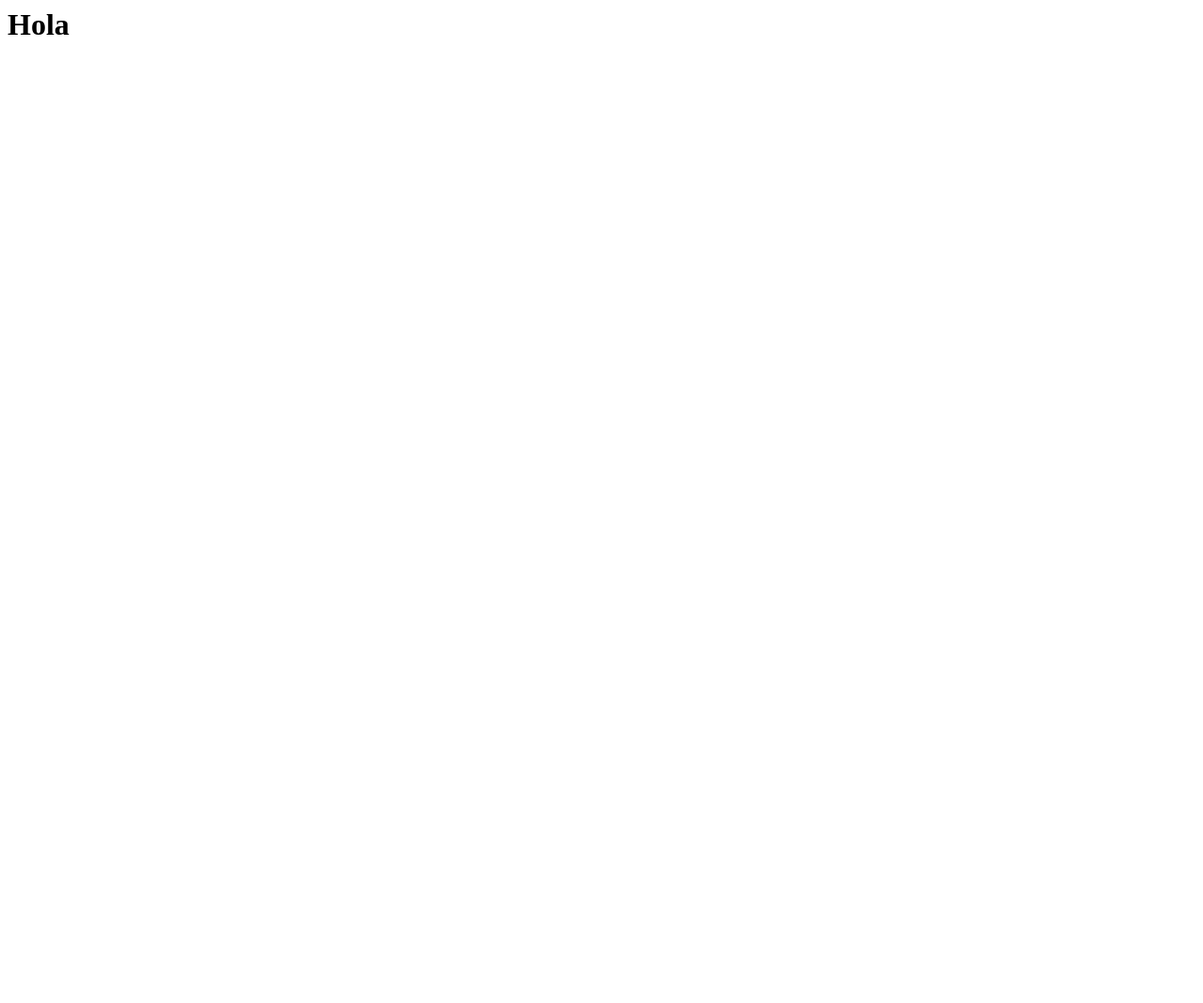
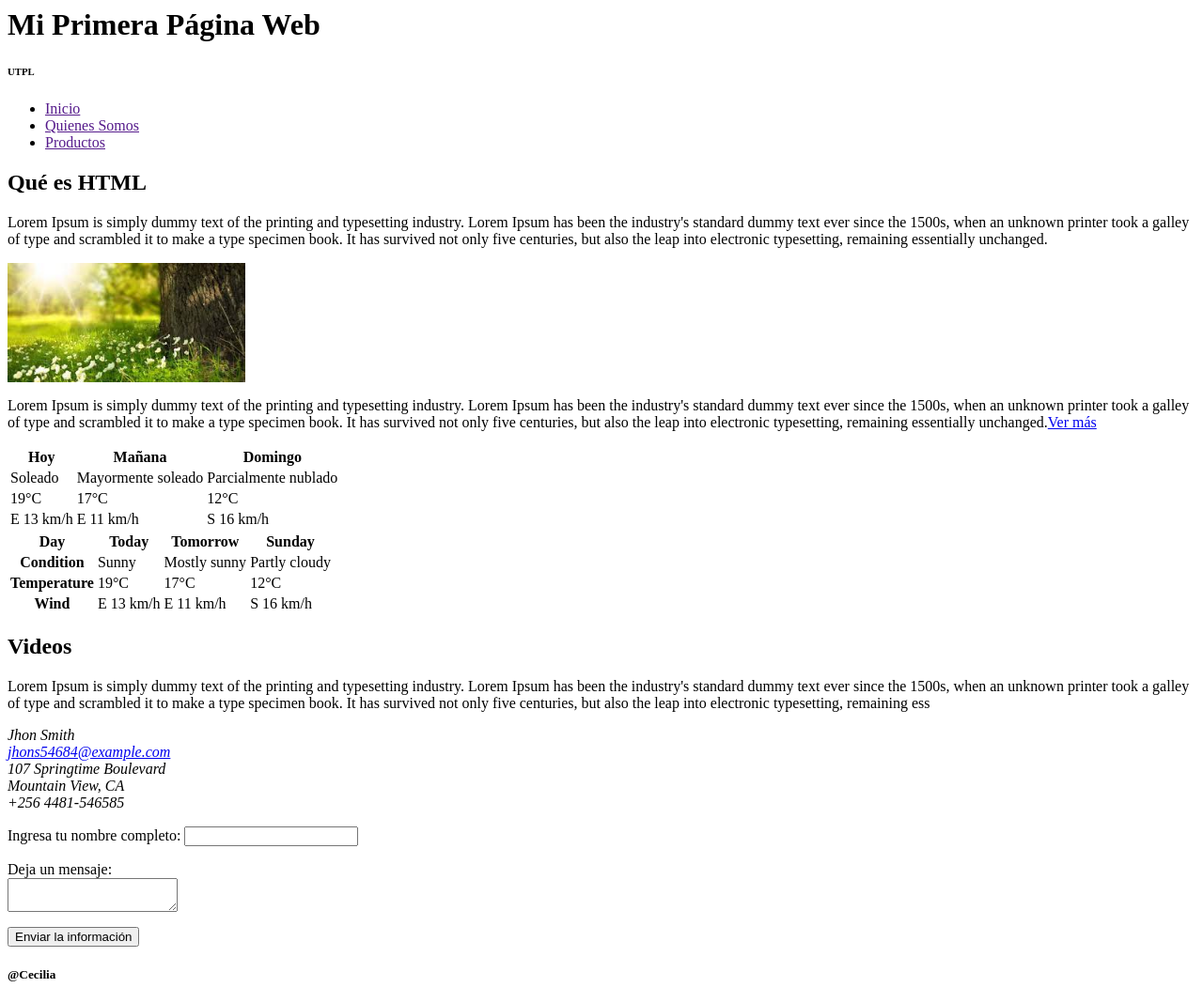
Before and after one commit to ceciliasanchez/taller_git, a plain HTML site: page index.html in a window 1280 px wide. Shown: the whole page at 94% size. Before the commit the page ends 800 px from the top, so only its background shows below. Drawn offline with Linux system fonts and the light colour scheme.

Commit message:
html_practica

```diff
--- a/index.html
+++ b/index.html
@@ -3,11 +3,164 @@
 <head>
     <meta charset="UTF-8">
     <meta name="viewport" content="width=device-width, initial-scale=1.0">
-    <title>Document</title>
+    <title>Mi primer HTML</title>
 </head>
 
 <body>
-    <h1>Hola</h1>
+    <header>
+        <h1>Mi Primera Página Web</h1>
+        <h6>UTPL</h6>
+    </header>
+    <nav>
+        <ul>
+            <li><a href="">Inicio</a></li>
+            <li><a href="">Quienes Somos</a></li>
+            <li><a href="">Productos</a></li>
+        </ul>
+    </nav>
+    <div>
+        <section>
+            <article>
+                <h2>Qué es HTML</h2>
+                <p>Lorem Ipsum is simply dummy text of the printing and typesetting industry. Lorem Ipsum has been the industry's standard dummy text ever since the 1500s, when an unknown printer took a galley of type and scrambled it to make a type specimen
+                    book. It has survived not only five centuries, but also the leap into electronic typesetting, remaining essentially unchanged.</p>
+                <img src="img/imagen.jpeg" alt="" width="20%">
+                <P>Lorem Ipsum is simply dummy text of the printing and typesetting industry. Lorem Ipsum has been the industry's standard dummy text ever since the 1500s, when an unknown printer took a galley of type and scrambled it to make a type specimen
+                    book. It has survived not only five centuries, but also the leap into electronic typesetting, remaining essentially unchanged.<a href="#">Ver más</a></P>
+                <table class="default">
+
+                    <tr>
+
+                        <th>Hoy</th>
+
+                        <th>Mañana</th>
+
+                        <th>Domingo</th>
+
+                    </tr>
+
+                    <tr>
+
+                        <td>Soleado</td>
+
+                        <td>Mayormente soleado</td>
+
+                        <td>Parcialmente nublado</td>
+
+                    </tr>
+
+                    <tr>
+
+                        <td>19°C</td>
+
+                        <td>17°C</td>
+
+                        <td>12°C</td>
+
+                    </tr>
+
+                    <tr>
+
+                        <td>E 13 km/h</td>
+
+                        <td>E 11 km/h</td>
+
+                        <td>S 16 km/h</td>
+
+                    </tr>
+
+                </table>
+                <table class="default">
+
+                    <tr>
+
+                        <th scope="row">Day</th>
+
+                        <th>Today</th>
+
+                        <th>Tomorrow</th>
+
+                        <th>Sunday</th>
+
+                    </tr>
+
+                    <tr>
+
+                        <th>Condition</th>
+
+                        <td>Sunny</td>
+
+                        <td>Mostly sunny</td>
+
+                        <td>Partly cloudy</td>
+
+                    </tr>
+
+                    <tr>
+
+                        <th>Temperature</th>
+
+                        <td>19°C</td>
+
+                        <td>17°C</td>
+
+                        <td>12°C</td>
+
+                    </tr>
+
+                    <tr>
+
+                        <th>Wind</th>
+
+                        <td>E 13 km/h</td>
+
+                        <td>E 11 km/h</td>
+
+                        <td>S 16 km/h</td>
+
+                    </tr>
+
+                </table>
+            </article>
+        </section>
+        <aside>
+            <h2>Videos</h2>
+            <p>Lorem Ipsum is simply dummy text of the printing and typesetting industry. Lorem Ipsum has been the industry's standard dummy text ever since the 1500s, when an unknown printer took a galley of type and scrambled it to make a type specimen
+                book. It has survived not only five centuries, but also the leap into electronic typesetting, remaining ess</p>
+        </aside>
+    </div>
+
+    <footer>
+        <address>
+
+            Jhon Smith<br>
+
+            <a href="mailto:jhons54684@example.com">jhons54684@example.com</a><br>
+
+            107 Springtime Boulevard<br>
+
+            Mountain View, CA<br>
+
+            +256 4481-546585
+
+          </address>
+        <form action="../form-result.php" target="_blank">
+
+            <p>Ingresa tu nombre completo: <input type="text" name="nombrecompleto"></p>
+
+            <p>
+
+                Deja un mensaje:<br>
+
+                <textarea name="mensaje"></textarea>
+
+            </p>
+
+            <input type="submit" value="Enviar la información">
+
+        </form>
+        <h5>@Cecilia</h5>
+    </footer>
 </body>
 
 </html>
```
Also changed, not shown: img/imagen.jpeg (added).
